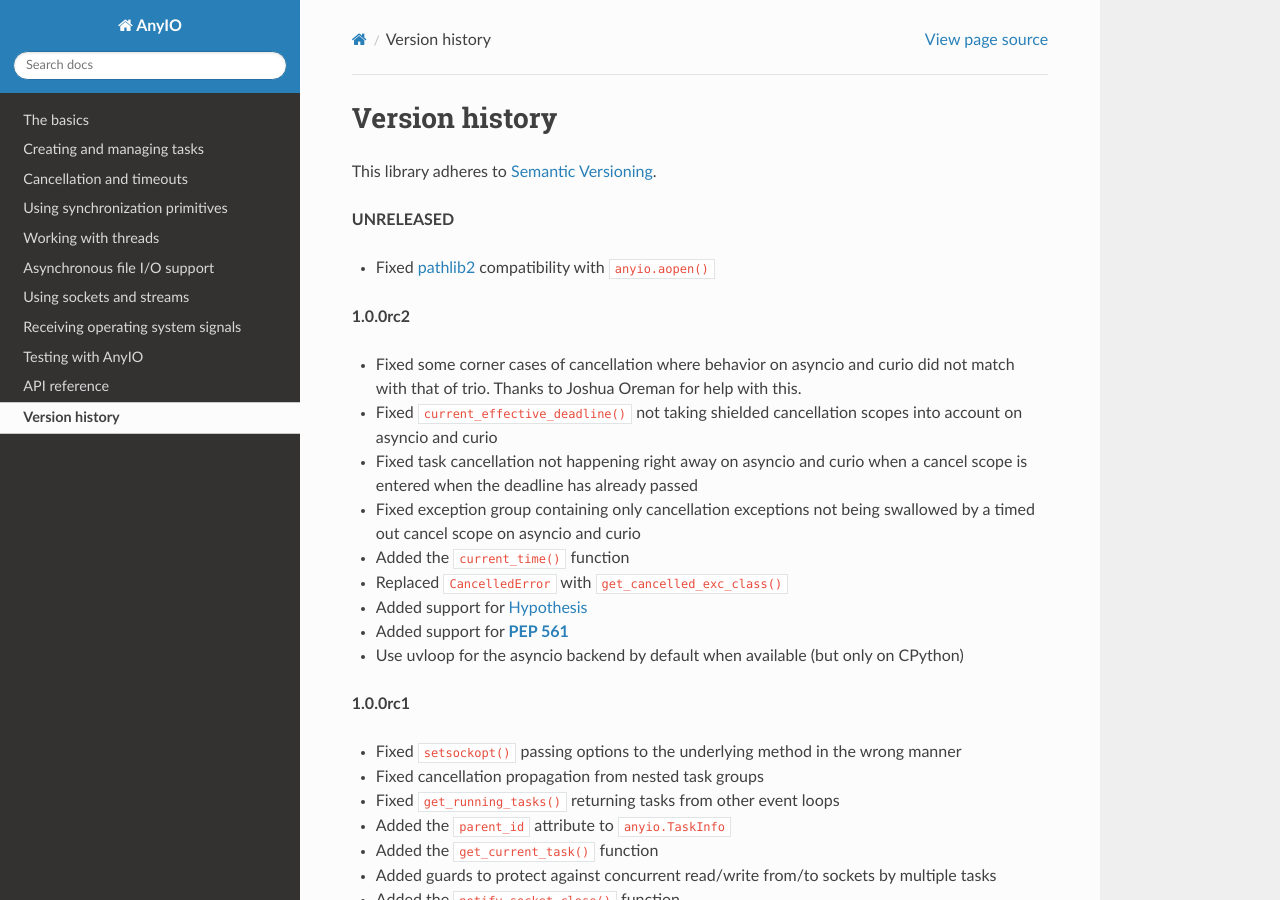
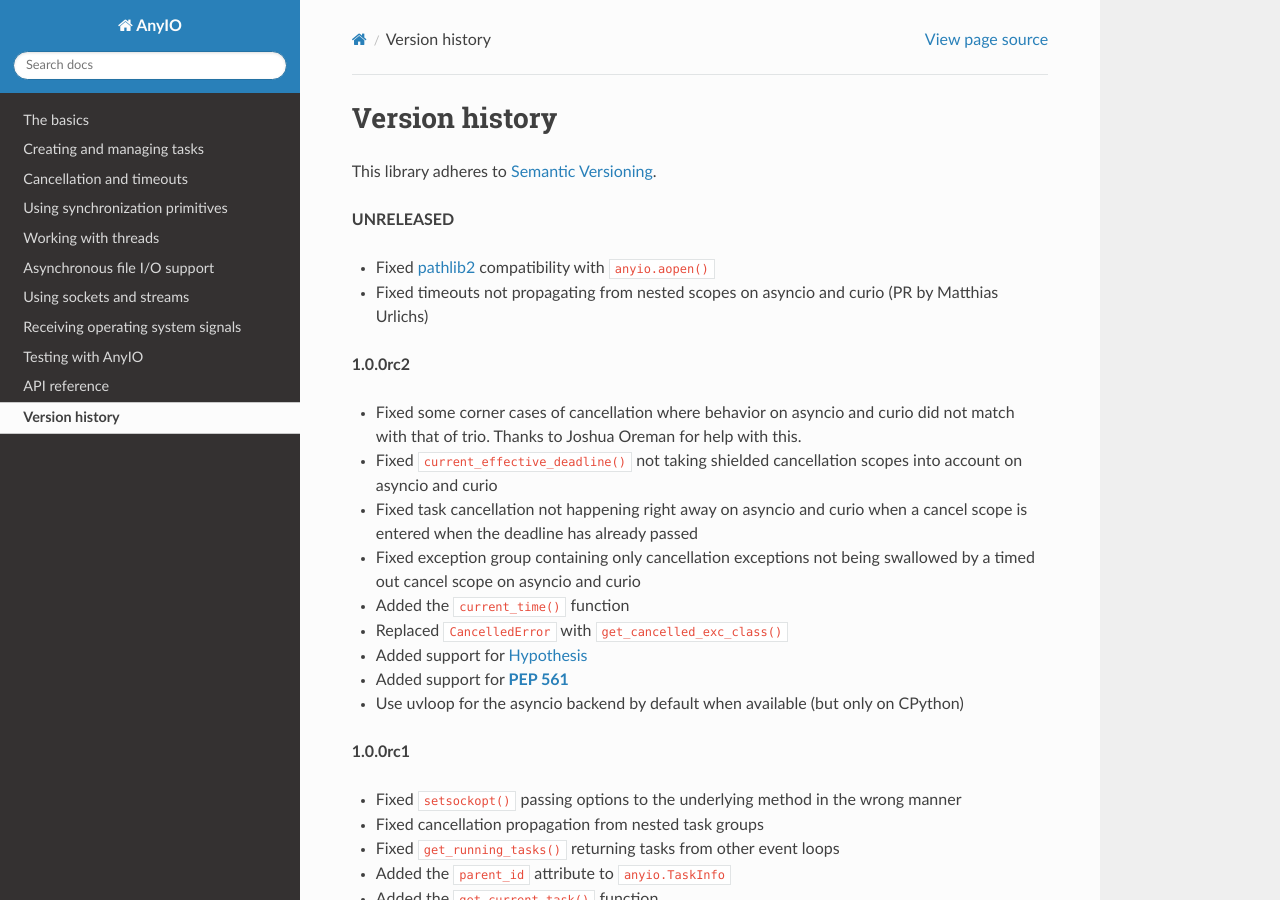
Before and after one commit to agronholm/anyio, a Sphinx documentation site: the page built from docs/versionhistory.rst, in a window 1280 px wide and 900 px high. Built offline with Sphinx 7.4.7 and the Read the Docs theme 2.0.0, drawn with Linux system fonts in a browser that asks for light colours.

Commit message:
Updated the changelog [ci skip]

```diff
--- a/docs/versionhistory.rst
+++ b/docs/versionhistory.rst
@@ -6,6 +6,7 @@ This library adheres to `Semantic Versioning <http://semver.org/>`_.
 **UNRELEASED**
 
 - Fixed pathlib2_ compatibility with ``anyio.aopen()``
+- Fixed timeouts not propagating from nested scopes on asyncio and curio (PR by Matthias Urlichs)
 
  .. _pathlib2: https://pypi.org/project/pathlib2/
 
```
